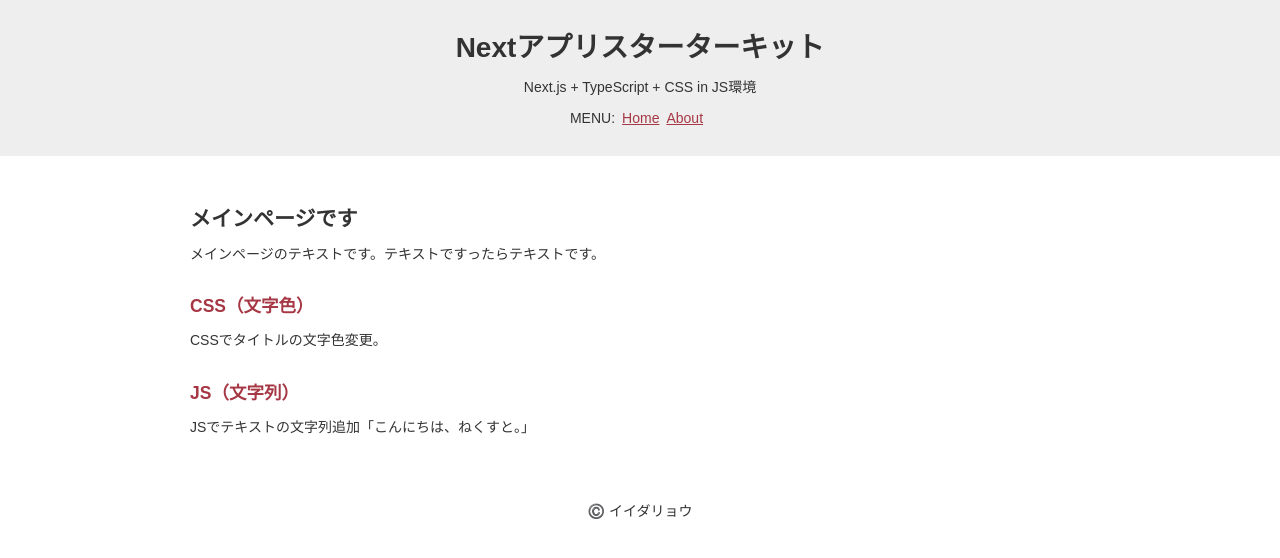
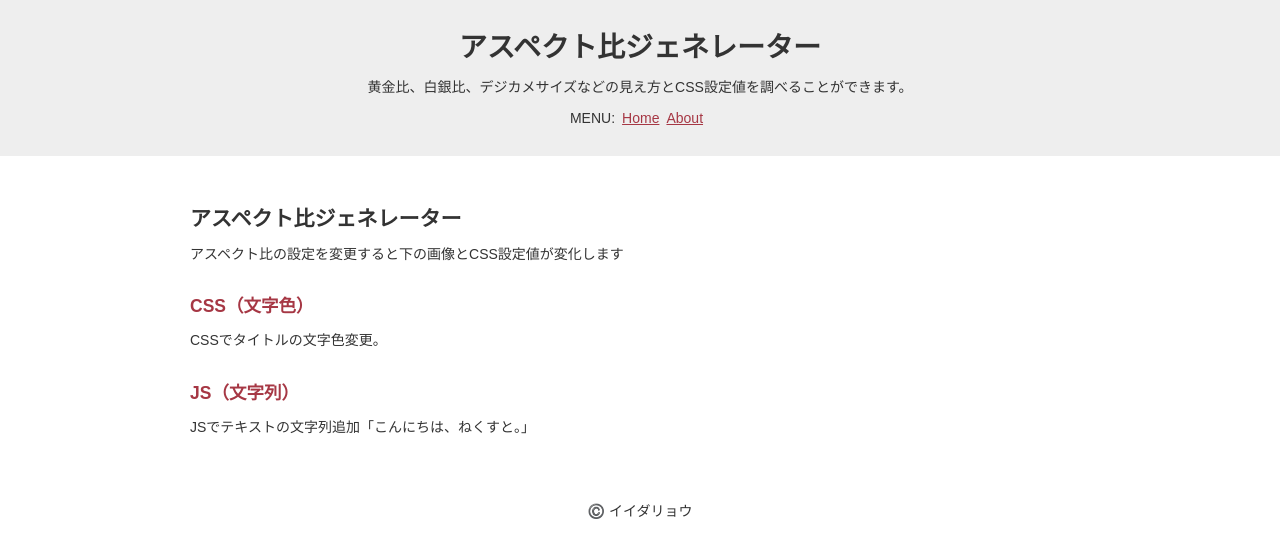
Before and after one commit to ryo-i/aspect-ratio-generator, a Next.js app: page / in a window 1280 px wide. Shown: the top 558 px of the page. Built offline with nearby package versions, Linux system fonts and the light colour scheme.

Commit message:
タイトル変更

```diff
--- a/data/data.json
+++ b/data/data.json
@@ -3,8 +3,8 @@
         "url": "https://next-app-started.vercel.app/"
     },
     "header": {
-        "title":"Nextアプリスターターキット",
-        "text": "Next.js + TypeScript + CSS in JS環境"
+        "title":"アスペクト比ジェネレーター",
+        "text": "黄金比、白銀比、デジカメサイズなどの見え方とCSS設定値を調べることができます。"
     },
     "main": {
         "title":"メインページです",
--- a/pages/about.tsx
+++ b/pages/about.tsx
@@ -7,7 +7,7 @@ import Data from '../data/data.json';
 
 const headerTitle = Data.header.title;
 const pageTitle = 'このアプリについて';
-const pageText = 'アプリの概要をここに書く。';
+const pageText = 'アスペクト比の設定を変更すると画像の縦横比率の見え方とそれを再現するCSS設定値が変化します。';
 const headTitle = pageTitle + ' | ' + headerTitle;
 
 
--- a/pages/index.tsx
+++ b/pages/index.tsx
@@ -7,8 +7,8 @@ import Data from '../data/data.json';
 
 const headerTitle = Data.header.title;
 const headerText = Data.header.text;
-const pageTitle = Data.main.title;
-const pageText = Data.main.text;
+const pageTitle = Data.header.title;
+const pageText = 'アスペクト比の設定を変更すると下の画像とCSS設定値が変化します';
 
 
 function Home() {
```
